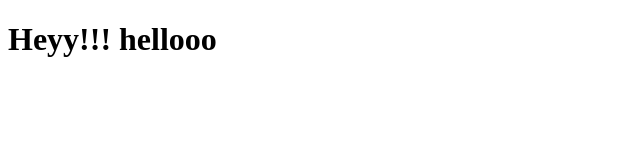
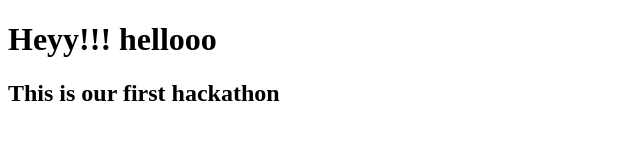
Before and after one commit to Shashikanth-R/Srujana_hackathon_Voxiscribe, a plain HTML site: page index.html in a window 1280 px wide. Shown: the whole page, without its empty margins (0-640 px from the left). Drawn offline with Linux system fonts and the light colour scheme.

Commit message:
second commit

```diff
--- a/index.html
+++ b/index.html
@@ -7,5 +7,6 @@
 </head>
 <body>
     <h1>Heyy!!! hellooo</h1>
+    <h2>This is our first hackathon</h2>
 </body>
 </html>
```
